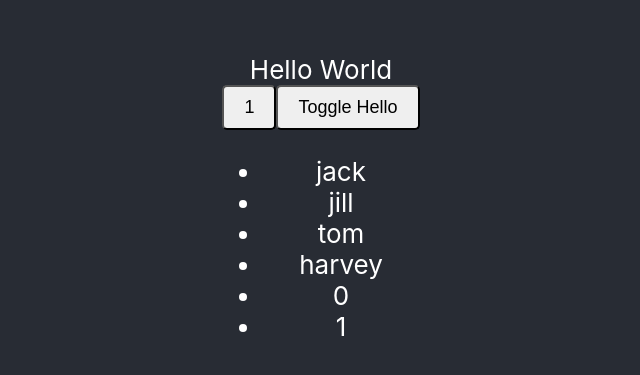
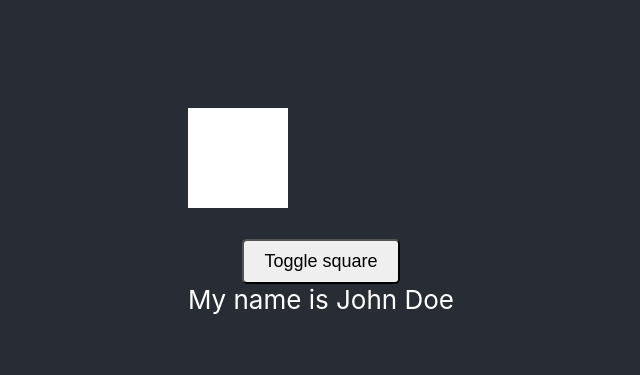
Before and after one commit to ivandoric/React-2020, a React (Create React App) app in the folder app/: page / in a window 1280 px wide. Shown: the part 189-564 px from the top of the page, without its empty margins (319-959 px from the left). Built offline with nearby package versions, Linux system fonts and the light colour scheme.

Commit message:
React2020 [07] - Context API

```diff
--- a/app/src/App.js
+++ b/app/src/App.js
@@ -11,54 +11,55 @@ class Button extends React.Component {
     }
 }
 
-const namesArray = ['jack', 'jill', 'tom', 'harvey']
 
-function HelloWorld() {
-    React.useEffect(() => {
-        console.log('Hello World')
+const AppContext = React.createContext(null)
 
-        return function cleanup() {
-            console.log('Goodbye world')
-        }
-    }, [])
+function ContextWrapper(props) {
+    const user = {
+        firstName: 'John',
+        lastName: 'Doe'
+    }
 
-    return <div>Hello World</div>
+    const [isVisible, toggleVisible] = React.useState(true)
+
+    return (
+        <AppContext.Provider value={{user, isVisible, toggleVisible}}>
+            {props.children}
+        </AppContext.Provider>
+    )
 }
 
-function Effects() {
-    const [names, setNames] = React.useState([])
-    const [counter, setCounter] = React.useState(0)
-    const [helloWorld, toggleHelloWorld] = React.useState(true)
-
-    React.useEffect(() => {
-        setNames(namesArray)
-        setCounter(counter + 1)
-    }, [])
-
-    React.useEffect(() => {
-        setNames(names => [...names, counter])
-    }, [counter])
+function User(props) {
+    const { user, isVisible, toggleVisible } = React.useContext(AppContext)
 
     return (
         <div>
-            {helloWorld && <HelloWorld />}
-            <Button onClick={() => setCounter(counter + 1)}>{counter}</Button>
-            <Button onClick={() => toggleHelloWorld(!helloWorld)}>Toggle Hello</Button>
-            <ul>
-                {names.map((name, index) => (
-                    <li key={index}>{name}</li>
-                ))}
-            </ul>
+            {isVisible && <div style={{height: 100, width: 100, background: '#ffffff'}}></div>}
+            <br />
+            <Button onClick={() => toggleVisible(!isVisible)}>Toggle square</Button>
+            <br />
+            My name is {user.firstName} {user.lastName}
         </div>
     )
 }
+
+function Card(props) {
+    return <User />
+}
+
+function CardWrapper(props) {
+    return <Card />
+}
+
 
 
 function App() {
     return (
         <div className="App">
             <header className="App-header">
-                <Effects />
+                <ContextWrapper>
+                    <CardWrapper />
+                </ContextWrapper>
             </header>
         </div>
     );
```
